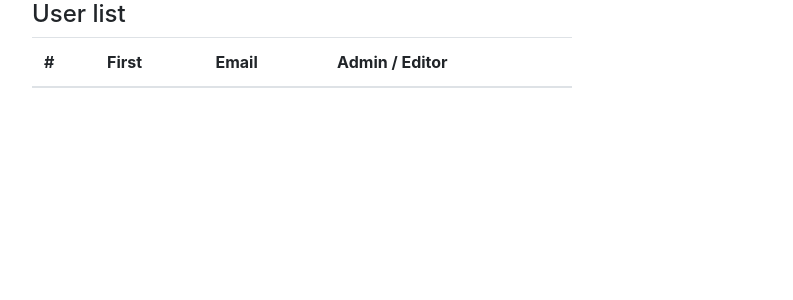
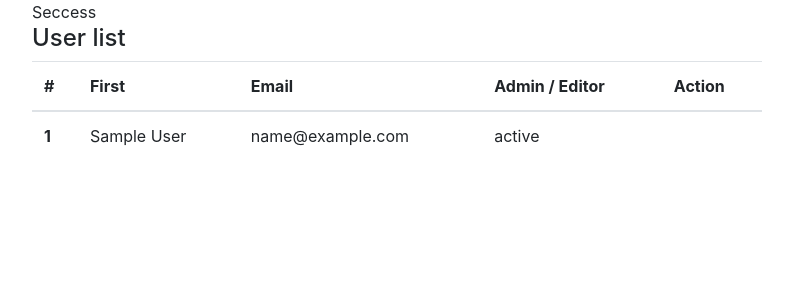
Before and after one commit to mahbub500/abit_user_login, a PHP site: page /user_list.php in a window 1280 px wide. Shown: the part 56-356 px from the top of the page, without its empty margins (53-846 px from the left). Run offline with PHP 8.4, Linux system fonts and the light colour scheme; tables that the repository leaves empty or names only in its code hold one stand-in row (values such as "Sample post"); data that the repository does not hold is empty; some libraries are stand-ins or nearby versions.

Commit message:
user Show in user list

```diff
--- a/lib/User.php
+++ b/lib/User.php
@@ -8,7 +8,9 @@ include( 'database.php' );
  */
 class User extends Database{
 
-	// Add User
+	/*
+	 * User Registration
+	 */
 	public function addUser( $data ){
 
 		$name 		= $data['name'];
@@ -16,16 +18,41 @@ class User extends Database{
 		$status 	= $data['editor_status'];
 		$password 	= md5( $data['password'] );
 
-		// $sql 		= "INSERT INTO `user`(`name`,`email`, `status`,`password`, ) VALUES ( '$name', '$email', '$status', '$password', ) ";
+		if ( $name == '' || $email == '' || $status == '' || $password == '') {
+			$msg = "<div class='alert alert-danger'>Field must Not Be Empty </div>";
+			return $msg;
+		}
+
 		$sql 		= "INSERT INTO `user` (`id`, `name`, `email`, `status`, `password`) VALUES (NULL, '$name', '$email', '$status', '$password'); ";
 		$result 	= $this->con->query( $sql );
 
 		if ( $result ) {
-			echo "Data Insert Successfully";
-			header("Location: ../index.php");
+			$msg = "<div class='alert alert-success'>Data Inserted</div>";
+			return $msg;
+			header("Location: ../ragistration.php");
 		}
 		else{
 			echo "Error";
 		}
 	}
+
+	/*
+	 * User List
+	 */
+	public function UserList(){
+		$sql 		= "SELECT * FROM `user`";
+		$result 	= $this->con->query( $sql );
+
+		if ( $result ) {
+			return $result;
+		}
+		elseif( $result == "" ){
+			$msg = "<div class='alert alert-danger'><strong>Error !</strong> No Data Found</div>";
+			return $msg;
+		}
+		else{
+			$msg = "<div class='alert alert-danger'> <strong>Error !</strong> Some Things Wrong</div>";
+			return $msg;
+		}
+	}
 }
--- a/registration.php
+++ b/registration.php
@@ -6,8 +6,6 @@
 	$users = new User();
 
 	if ( isset( $_POST['register'] )) {
-
-		// print_r( $_POST );
 		$userRegi = $users->addUser( $_POST );
 	}
 ?>
--- a/user_list.php
+++ b/user_list.php
@@ -1,17 +1,18 @@
 <?php
 	// include_once( 'Session.php' );
 	include( 'inc/Header.php' );
-	// include( 'lib/User.php' );
-	// include( 'lib/database.php' );
-	// $user_list = new User();
-	// $users 		= $user_list->users();
-	// var_dump( $users );
-?>
+	include( 'lib/User.php' );
+	$user_list 	= new User();
+	$users 	= $user_list->UserList();
+	?>
 
 <div class="row">
-      <div class="col-md-6">
+      <div class="col-md-8">
+      	<?php if ( isset( $users ) && gettype( $users ) != 'object' ){
+      		print_r( $users );
+
+      	}?>
       	<h4>User list</h4>
-
       	<table class="table">
 	<thead>
     	<tr>
@@ -19,6 +20,7 @@
     	  <th scope="col">First</th>
     	  <th scope="col">Email</th>
     	  <th scope="col">Admin / Editor</th>
+    	  <th scope="col">Action</th>
     	</tr>
 	</thead>
   <tbody>
@@ -31,7 +33,6 @@
 		    	<td> <?php echo $user['name']; ?> </td>
 		    	<td> <?php echo $user['email']; ?> </td>
 		    	<td> <?php echo $user['status']; ?> </td>
-
 		    </tr>
   		<?php
   		}
@@ -41,7 +42,7 @@
 </table>
 
       </div>
-      <div class="col-md-6"></div>
+      <div class="col-md-4"></div>
     </div>
   </div>
 
```
